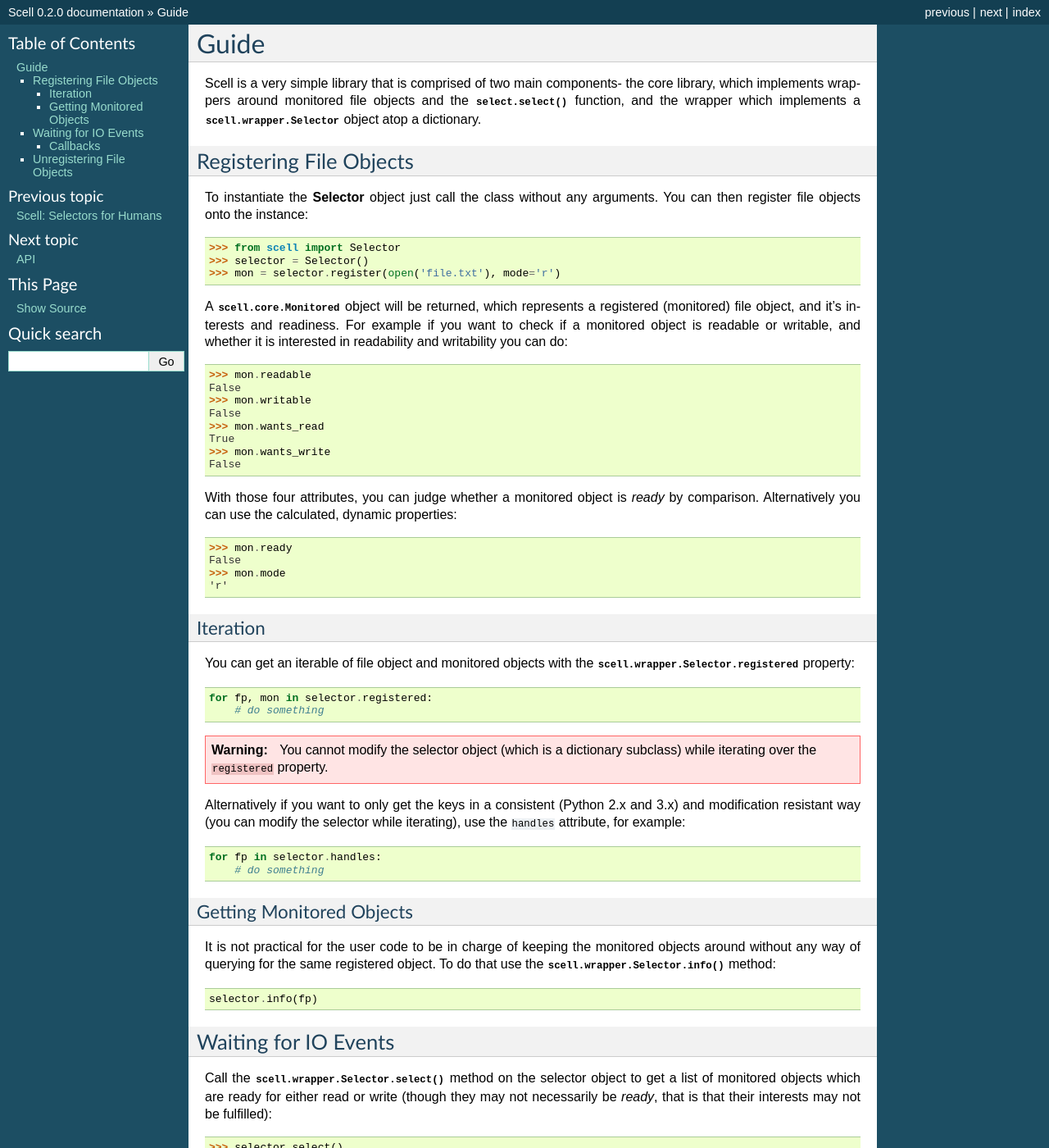
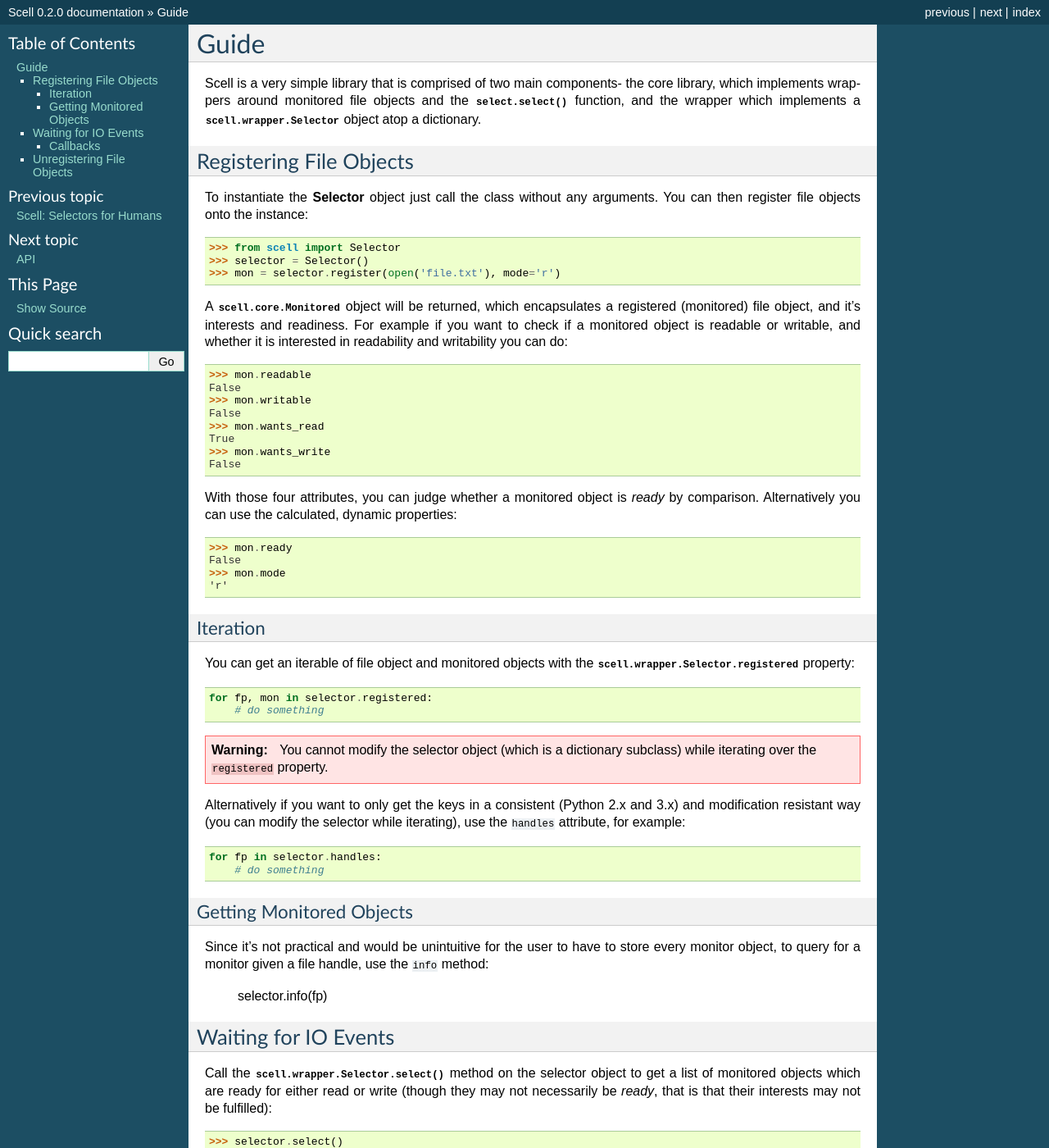
Before and after one commit to eugene-eeo/scell, a Sphinx documentation site: the page built from docs/guide.rst, in a window 1280 px wide and 1400 px high. Shown: the whole window at 82% size. Built offline with Sphinx 7.4.7, drawn with Linux system fonts in a browser that asks for light colours; pages that are not in the unit, such as notebooks, are missing from menus.

Commit message:
update docs

```diff
--- a/docs/guide.rst
+++ b/docs/guide.rst
@@ -20,7 +20,7 @@ file objects onto the instance::
     >>> mon = selector.register(open('file.txt'), mode='r')
 
 A :class:`scell.core.Monitored` object will be returned,
-which represents a registered (monitored) file object,
+which encapsulates a registered (monitored) file object,
 and it's interests and readiness. For example if you want
 to check if a monitored object is readable or writable,
 and whether it is interested in readability and writability
@@ -74,10 +74,9 @@ the ``handles`` attribute, for example:
 Getting Monitored Objects
 #########################
 
-It is not practical for the user code to be in charge of
-keeping the monitored objects around without any way of
-querying for the same registered object. To do that use
-the :meth:`scell.wrapper.Selector.info` method::
+Since it's not practical and would be unintuitive for the
+user to have to store every monitor object, to query for
+a monitor given a file handle, use the ``info`` method:
 
     selector.info(fp)
 
```
